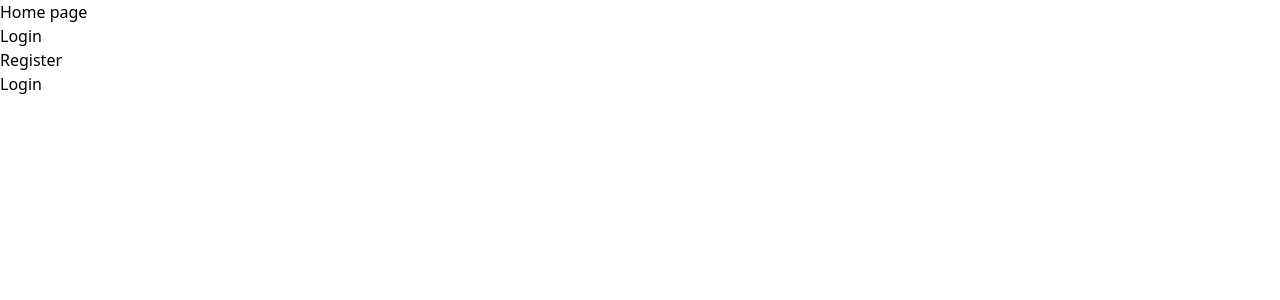
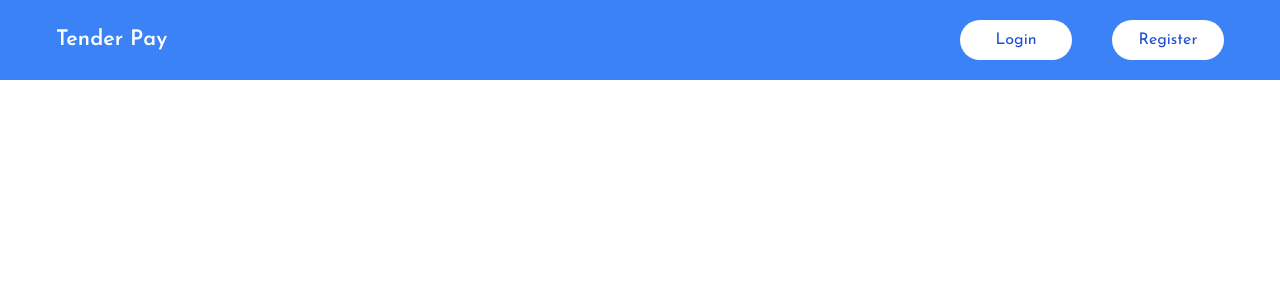
Before and after one commit to Lord-Tender/Bank-App-VTU-System-, a React (Vite) app in the folder front end/: page / in a window 1280 px wide. Shown: the top 300 px of the page. Built offline with nearby package versions, Linux system fonts and the light colour scheme.

Commit message:
feat(Home page): Navbar added

```diff
--- a/front end/src/Components/Siderbar.jsx
+++ b/front end/src/Components/Siderbar.jsx
@@ -18,7 +18,6 @@ const Siderbar = () => {
   const showChildElement = () => {
     let element = document.getElementById('bills')
     let current = window.getComputedStyle(element).display
-    console.log(current);
 
     if (current == "block") {
       document.getElementById('bills').style.display = "none"
--- a/front end/src/Pages/Data.jsx
+++ b/front end/src/Pages/Data.jsx
@@ -58,7 +58,7 @@ const Data = () => {
 
         <Siderbar />
 
-        <div className='w-full lg:w-[60%] md:w-[60%] bg-gray-100 static lg:absolute px-7 sm:px-3 md:fixed left-[20%] ' style={{ fontFamily: '"Josefin Sans", sans-serif' }}>
+        <div className='w-full lg:w-[60%] md:w-[60%] h-screen bg-gray-100 static lg:absolute px-7 sm:px-3 md:fixed left-[20%] ' style={{ fontFamily: '"Josefin Sans", sans-serif' }}>
 
         </div>
 
--- a/front end/src/Pages/Home.jsx
+++ b/front end/src/Pages/Home.jsx
@@ -1,13 +1,24 @@
 import React from 'react'
 import { Link } from 'react-router-dom'
+import '../assets/Styles/pages.css'
 
 const Home = () => {
   return (
     <>
-    <h1>Home page</h1>
-      <div><Link to='/user/login'>Login</Link></div>
-      <div><Link to='/user/Register'>Register</Link></div>
-      <div><Link to='/user/reset_password'>Login</Link></div>
+      <nav className='flex justify-between px-14 bg-blue-500 h-20 text-white items-center ' style={{ fontFamily: '"Josefin Sans", sans-serif' }}>
+        <div className='homePage'>
+          <Link>Tender Pay</Link>
+        </div>
+        <ul className='flex gap-10 h-full items-center'>
+          <li className='h-full flex items-center justify-center'>
+            <Link className='bg-white h-[50%] w-28 rounded-3xl text-blue-700 flex items-center justify-center ' to='/user/login'>Login</Link>
+          </li>
+
+          <li className='flex gap-10 h-full items-center '>
+            <Link className='bg-white h-[50%] w-28 rounded-3xl text-blue-700 flex items-center justify-center ' to='/user/register'>Register</Link>
+          </li>
+        </ul>
+      </nav>
     </>
   )
 }
--- a/front end/src/assets/Styles/pages.css
+++ b/front end/src/assets/Styles/pages.css
@@ -30,6 +30,11 @@
     }
  }
 
+.homePage{
+    font-weight: 600;
+    font-size: 1.35em;
+    cursor: pointer;
+}
 
 
 @media screen and (max-width: 480px) {
```
